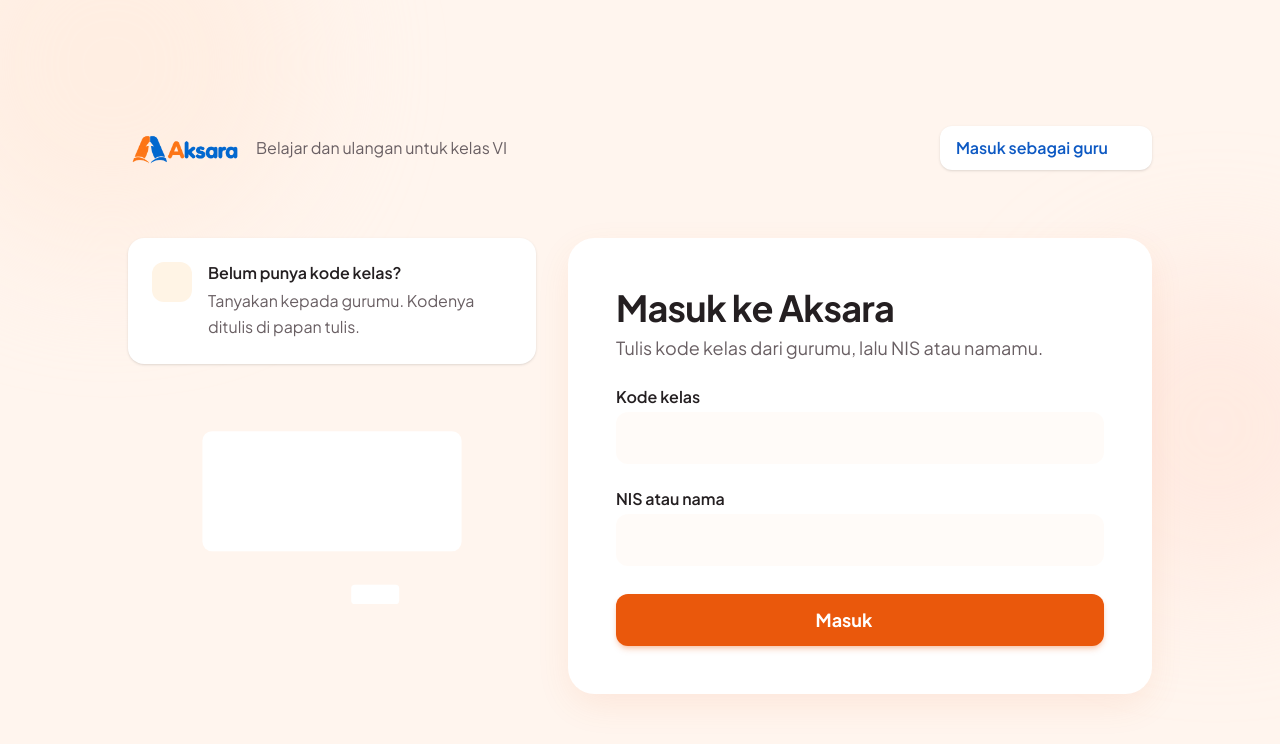
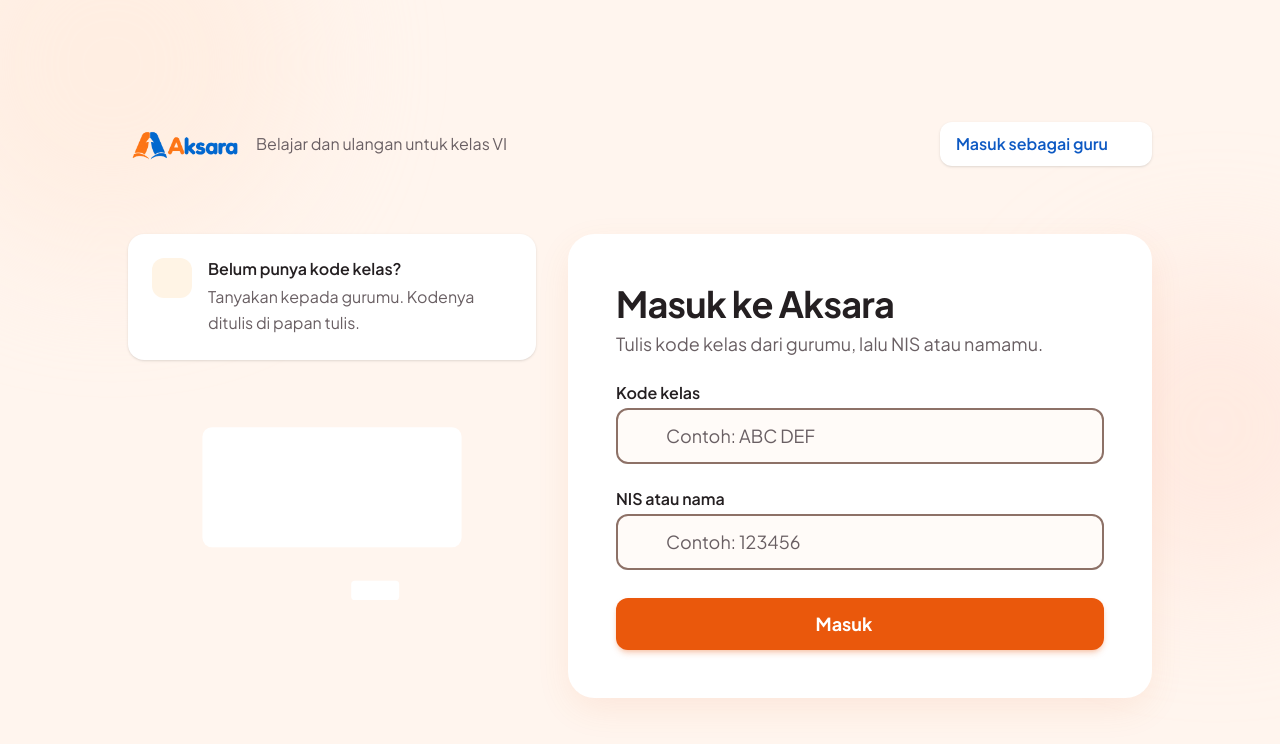
Before and after one commit to rizaldiabyannata/aksara, a Next.js app: page /login in a window 1280 px wide. Shown: the top 744 px of the page. Built offline with nearby package versions, Linux system fonts and the light colour scheme; no server answers; some icons are missing.

Commit message:
fix: make login input fields easier to identify

```diff
--- a/app/(auth)/icon-field.tsx
+++ b/app/(auth)/icon-field.tsx
@@ -5,7 +5,7 @@ import { ViewIcon, ViewOffIcon } from "@hugeicons/core-free-icons";
 import { HugeiconsIcon, type IconSvgElement } from "@hugeicons/react";
 
 const LOGIN_INPUT =
-  "w-full min-h-[52px] pl-12 pr-space-md py-3 rounded-xl bg-canvas-peach/40 text-text-primary font-body-lg text-body-lg focus:outline-none focus:bg-surface-card focus:shadow-[0_0_0_3px_rgba(255,112,52,0.2)] focus-visible:ring-[3px] focus-visible:ring-ring transition-all duration-200 aria-invalid:ring-2 aria-invalid:ring-tone-danger";
+  "w-full min-h-[52px] pl-12 pr-space-md py-3 rounded-xl border-2 border-input bg-canvas-peach/40 text-text-primary placeholder:text-text-muted caret-primary-strong hover:border-text-muted focus:border-border-active font-body-lg text-body-lg focus:outline-none focus:bg-surface-card focus:shadow-[0_0_0_3px_rgba(255,112,52,0.2)] focus-visible:ring-[3px] focus-visible:ring-ring transition-all duration-200 aria-invalid:ring-2 aria-invalid:ring-tone-danger";
 const FORM_INPUT =
   "w-full min-h-[48px] pl-12 pr-12 rounded-xl bg-surface-card text-text-primary font-body-md text-body-md shadow-sm focus:outline-none focus:ring-2 focus:ring-primary-container focus:bg-canvas-peach/30 transition-all placeholder:text-text-muted/60 aria-invalid:ring-2 aria-invalid:ring-tone-danger";
 
--- a/app/(auth)/login/student-login-form.tsx
+++ b/app/(auth)/login/student-login-form.tsx
@@ -19,6 +19,7 @@ export function StudentLoginForm() {
         icon={School01Icon}
         name="classCode"
         label="Kode kelas"
+        placeholder="Contoh: ABC DEF"
         autoComplete="off"
         autoCapitalize="characters"
         spellCheck={false}
@@ -30,6 +31,7 @@ export function StudentLoginForm() {
         icon={UserIcon}
         name="identity"
         label="NIS atau nama"
+        placeholder="Contoh: 123456"
         autoComplete="off"
         spellCheck={false}
         required
```
